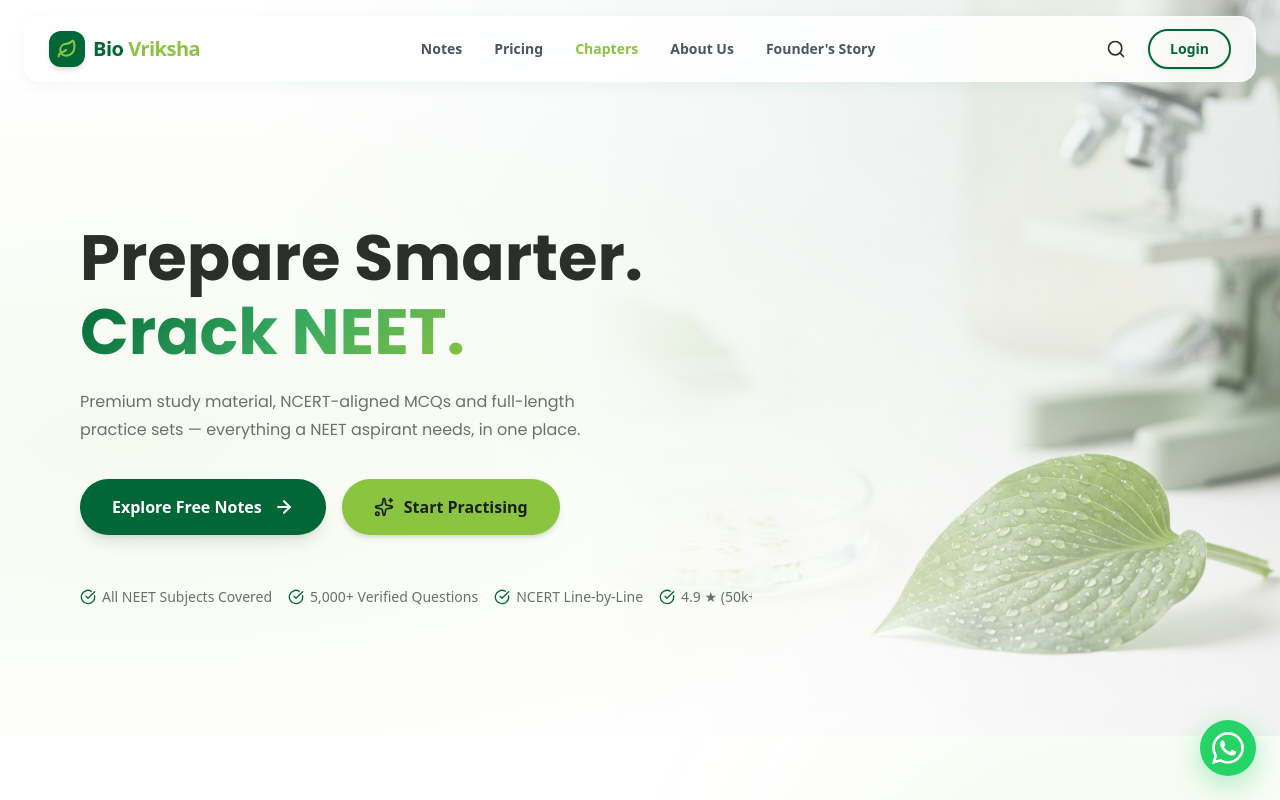
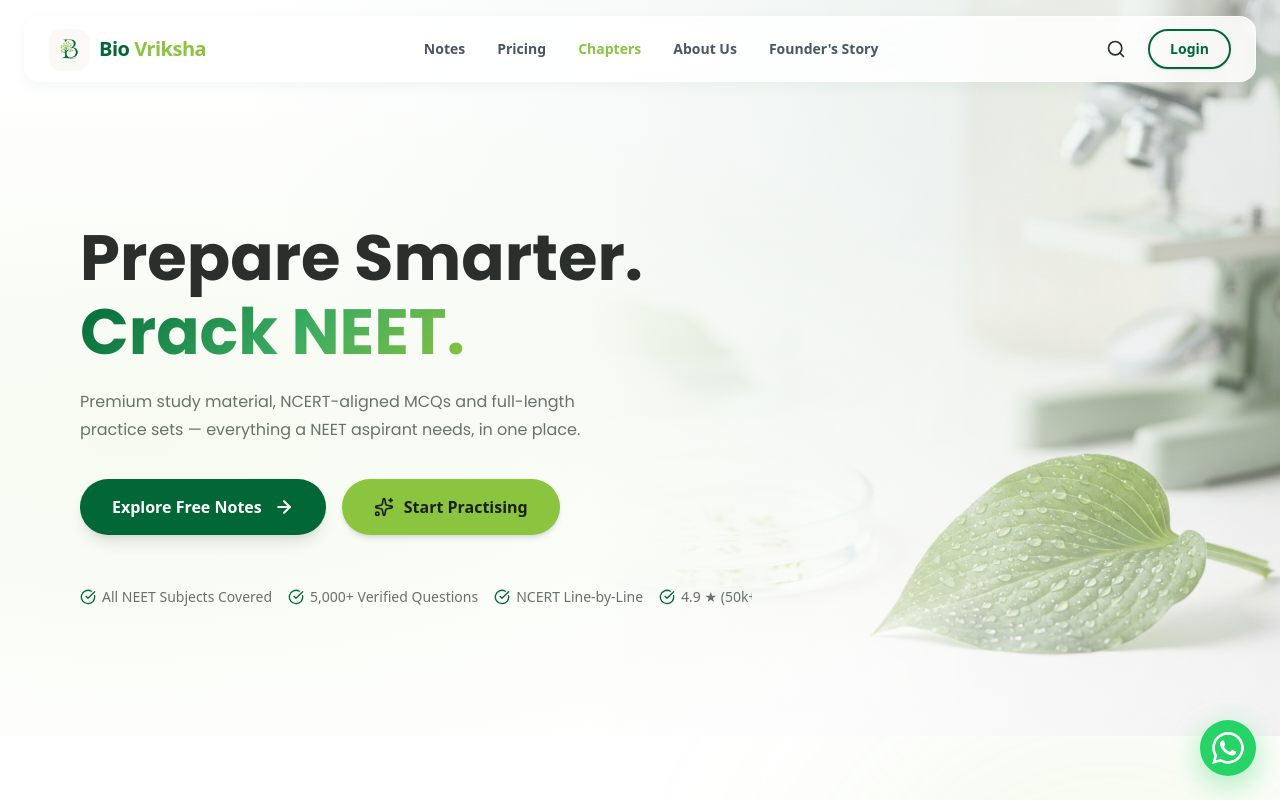
Before and after one commit to ilhan-freelance/BioVriksh, a Next.js app: page / in a window 1280 px wide. Shown: the top 800 px of the page. Built offline with nearby package versions, Linux system fonts and the light colour scheme.

Commit message:
feat(branding): add official Bio Vriksha logo image to Navbar, Preloader, and asset assets

```diff
--- a/src/components/Navbar.tsx
+++ b/src/components/Navbar.tsx
@@ -47,10 +47,12 @@ export default function Navbar() {
         }}
       >
         {/* LOGO */}
-        <a href="/#home" className="flex items-center gap-2 group shrink-0">
-          <div className="w-9 h-9 rounded-xl bg-[#016737] flex items-center justify-center text-white shadow-md group-hover:scale-105 transition-transform duration-300">
-            <Leaf className="w-5 h-5 text-[#8BC43F] stroke-[2.5]" />
-          </div>
+        <a href="/#home" className="flex items-center gap-2.5 group shrink-0">
+          <img
+            src="/logo.jpg"
+            alt="Bio Vriksha Logo"
+            className="w-9 h-9 sm:w-10 sm:h-10 object-contain rounded-xl shadow-xs group-hover:scale-105 transition-transform duration-300"
+          />
           <span className="text-lg md:text-xl font-bold tracking-tight text-[#016737] font-sans">
             Bio <span className="text-[#8BC43F]">Vriksha</span>
           </span>
--- a/src/components/Preloader.tsx
+++ b/src/components/Preloader.tsx
@@ -77,8 +77,15 @@ export default function Preloader({ onComplete }: PreloaderProps) {
                 <div className="w-[380px] h-[180px] bg-gradient-to-r from-[#016737]/15 via-[#8BC43F]/15 to-[#016737]/15 blur-[60px] rounded-full" />
               </div>
 
+              {/* Official Logo Image */}
+              <img
+                src="/logo.jpg"
+                alt="Bio Vriksha Official Logo"
+                className="w-20 h-20 sm:w-24 sm:h-24 object-contain rounded-2xl mb-4 shadow-xl relative z-10"
+              />
+
               <h1
-                className="relative text-6xl sm:text-8xl font-extrabold tracking-tight drop-shadow-[0_8px_32px_rgba(1,103,55,0.25)]"
+                className="relative text-5xl sm:text-7xl font-extrabold tracking-tight drop-shadow-[0_8px_32px_rgba(1,103,55,0.25)]"
                 style={{
                   fontFamily: "'Poppins', sans-serif",
                   backgroundImage:
```
Also changed, not shown: public/logo.jpg (added).
